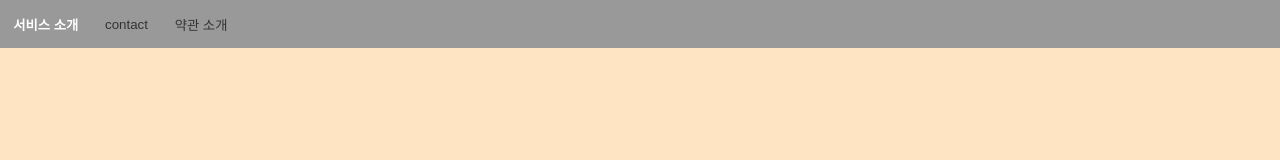
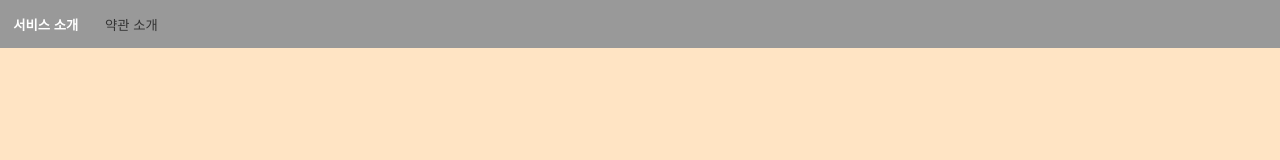
Before and after one commit to hside-project/banttang-landing, a React app: page / in a window 1280 px wide. Shown: the top 160 px of the page. Built offline with nearby package versions, Linux system fonts and the light colour scheme.

Commit message:
랜딩페이지 제작

```diff
--- a/src/components/LandingComponents/MainNavigation.tsx
+++ b/src/components/LandingComponents/MainNavigation.tsx
@@ -10,11 +10,7 @@ export default function MainNavigation({ children }: { children: ReactNode }) {
 
     const tabArray = [
         { title: '서비스 소개', navigate: () => navigation('/'), path: '/' },
-        {
-            title: 'contact',
-            navigate: () => navigation('/contact'),
-            path: '/contact',
-        },
+
         {
             title: '약관 소개',
             navigate: () => navigation('/terms/service'),
```
